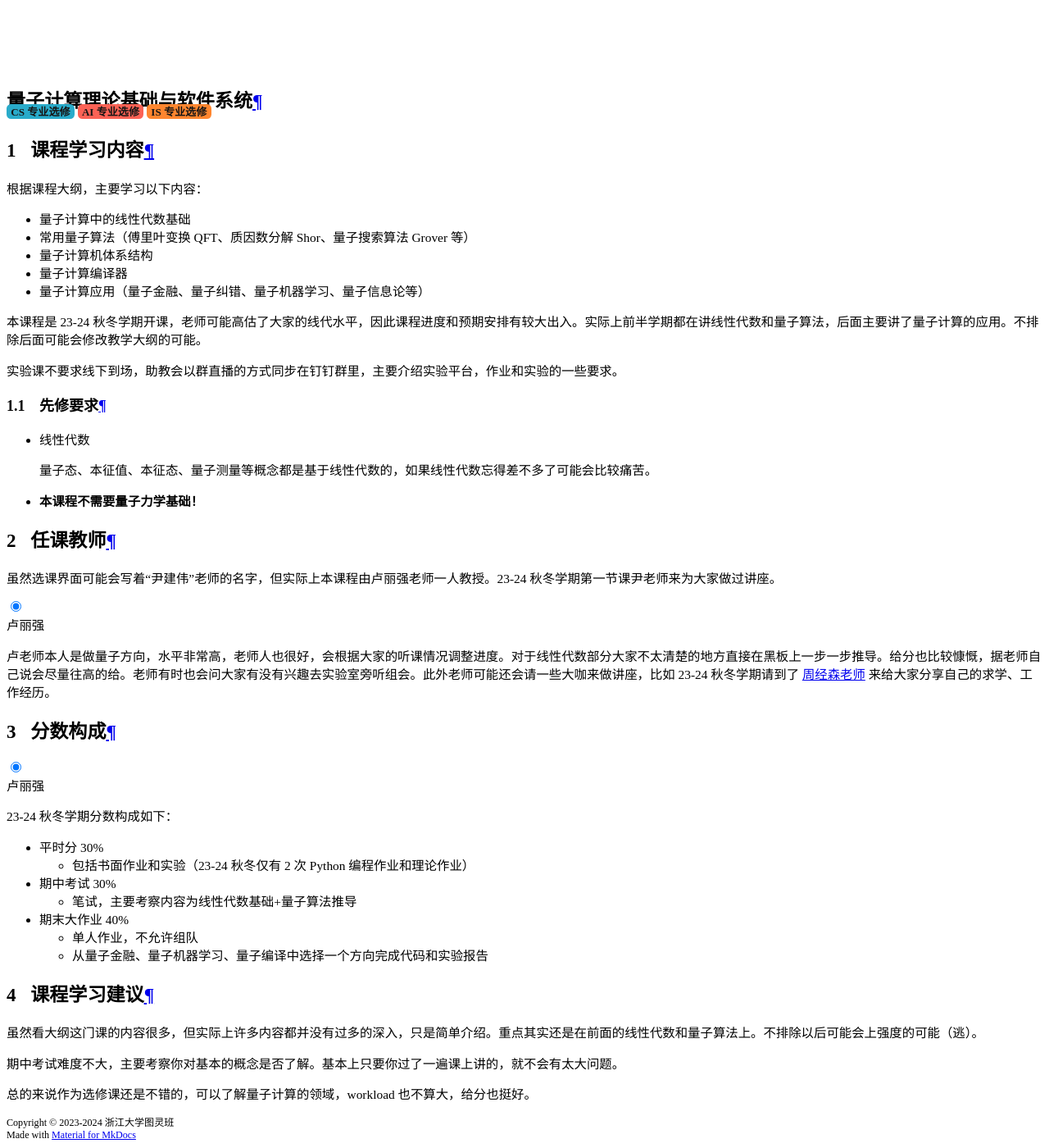
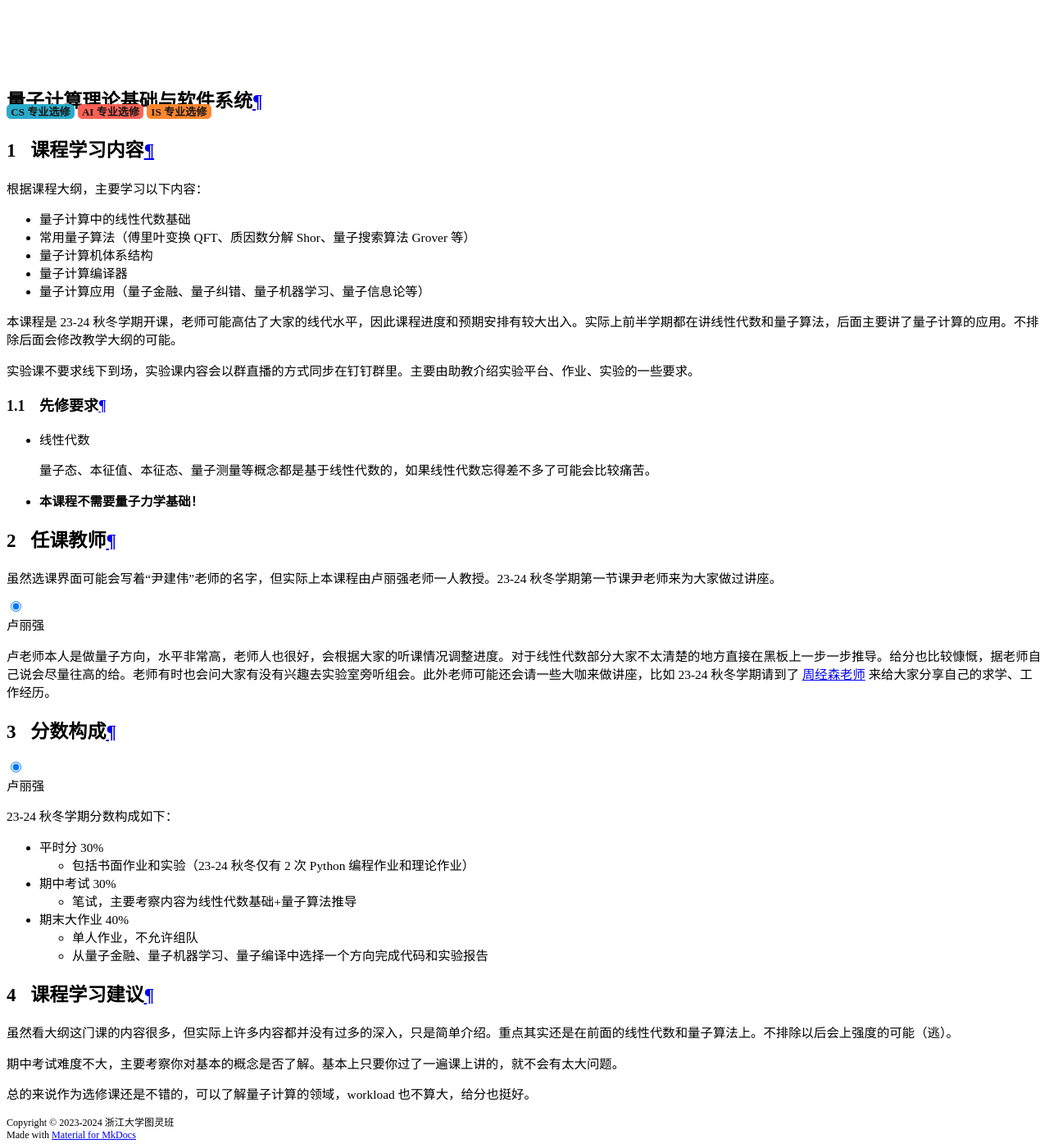
Before and after one commit to ZJU-Turing/TuringCourses, an MkDocs documentation site: the page built from docs/major_elective/quantum_computing/index.md, in a window 1280 px wide and 1400 px high, scrolled down 17909 px. Shown: the whole window at 82% size. Built offline with MkDocs 1.6.1 and Material for MkDocs 9.7.7, drawn with Linux system fonts in a browser that asks for light colours; comment, search, counter and statistics services are not loaded.

Commit message:
Update index.md

```diff
--- a/docs/major_elective/quantum_computing/index.md
+++ b/docs/major_elective/quantum_computing/index.md
@@ -21,9 +21,9 @@
 * 量子计算编译器
 * 量子计算应用（量子金融、量子纠错、量子机器学习、量子信息论等）
 
-本课程是 23-24 秋冬学期开课，老师可能高估了大家的线代水平，因此课程进度和预期安排有较大出入。实际上前半学期都在讲线性代数和量子算法，后面主要讲了量子计算的应用。不排除后面可能会修改教学大纲的可能。
+本课程是 23-24 秋冬学期开课，老师可能高估了大家的线代水平，因此课程进度和预期安排有较大出入。实际上前半学期都在讲线性代数和量子算法，后面主要讲了量子计算的应用。不排除后面会修改教学大纲的可能。
 
-实验课不要求线下到场，助教会以群直播的方式同步在钉钉群里，主要介绍实验平台，作业和实验的一些要求。
+实验课不要求线下到场，实验课内容会以群直播的方式同步在钉钉群里。主要由助教介绍实验平台、作业、实验的一些要求。
 
 ### 先修要求
 
@@ -57,7 +57,7 @@
 
 ## 课程学习建议
 
-虽然看大纲这门课的内容很多，但实际上许多内容都并没有过多的深入，只是简单介绍。重点其实还是在前面的线性代数和量子算法上。不排除以后可能会上强度的可能（逃）。
+虽然看大纲这门课的内容很多，但实际上许多内容都并没有过多的深入，只是简单介绍。重点其实还是在前面的线性代数和量子算法上。不排除以后会上强度的可能（逃）。
 
 期中考试难度不大，主要考察你对基本的概念是否了解。基本上只要你过了一遍课上讲的，就不会有太大问题。
 
```
